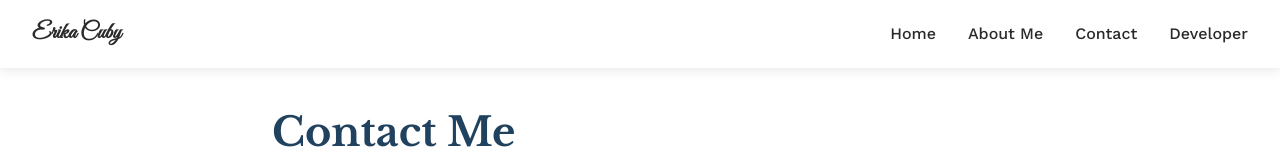
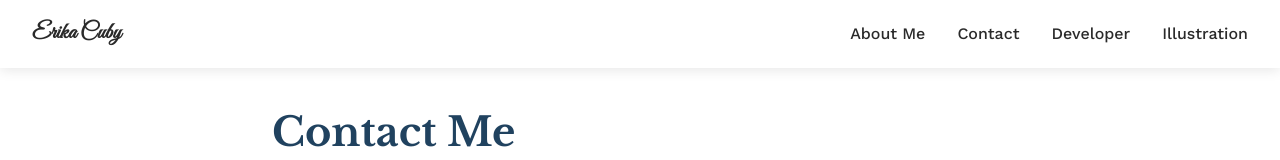
Before and after one commit to ErikaCuby/ek-web-portfolio, a React (Vite) app: page /contact in a window 1280 px wide. Shown: the top 160 px of the page. Built offline with nearby package versions, Linux system fonts and the light colour scheme; the HTML template or start-up script is replaced by a standard one.

Commit message:
Updated Navbar links

```diff
--- a/src/components/Navbar.jsx
+++ b/src/components/Navbar.jsx
@@ -6,17 +6,16 @@ const Navbar = ({ animated }) => {
   const [isMobileMenuOpen, setIsMobileMenuOpen] = useState(false);
   const location = useLocation();
 
-  const isDeveloperSection = location.pathname.includes("developer");
-  const currentSection = isDeveloperSection ? "developer" : "illustration";
-  const oppositeSection = isDeveloperSection ? "illustration" : "developer";
+  const closeMenu = () => {
+    setIsMobileMenuOpen(false);
+  };
 
   const toggleMenu = () => {
     setIsMobileMenuOpen(!isMobileMenuOpen);
   };
 
-  const closeMenu = () => {
-    setIsMobileMenuOpen(false);
-  };
+  // Used to style active links manually
+  const isActive = (path) => location.pathname === path;
 
   return (
     <nav className={`navbar ${animated ? "animated" : ""}`}>
@@ -38,24 +37,36 @@ const Navbar = ({ animated }) => {
 
       <div className={`navbar-right ${isMobileMenuOpen ? "open" : ""}`}>
         <Link
-          to={`/${currentSection}`}
-          className="nav-link"
+          to="/about"
+          className={`nav-link ${isActive("/about") ? "active" : ""}`}
           onClick={closeMenu}
         >
-          Home
-        </Link>
-        <Link to="/about" className="nav-link" onClick={closeMenu}>
           About Me
         </Link>
-        <Link to="/contact" className="nav-link" onClick={closeMenu}>
+        <Link
+          to="/contact"
+          className={`nav-link ${isActive("/contact") ? "active" : ""}`}
+          onClick={closeMenu}
+        >
           Contact
         </Link>
         <Link
-          to={`/${oppositeSection}`}
-          className="nav-link"
+          to="/developer"
+          className={`nav-link ${
+            location.pathname.includes("developer") ? "active" : ""
+          }`}
           onClick={closeMenu}
         >
-          {oppositeSection.charAt(0).toUpperCase() + oppositeSection.slice(1)}
+          Developer
+        </Link>
+        <Link
+          to="/illustration"
+          className={`nav-link ${
+            location.pathname.includes("illustration") ? "active" : ""
+          }`}
+          onClick={closeMenu}
+        >
+          Illustration
         </Link>
       </div>
     </nav>
```
